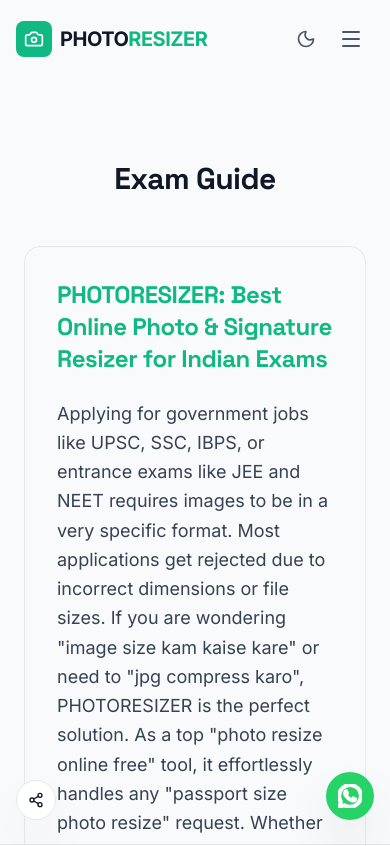
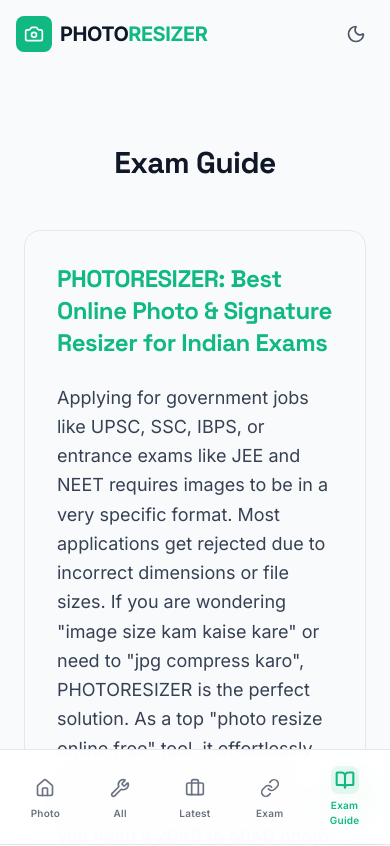
Before and after one commit to akshaymad0608-png/photosignresizer, a React (Vite) app: page /blog in a window 390 px wide. Shown: the top 846 px of the page. Built offline with nearby package versions, Linux system fonts and the light colour scheme.

Commit message:
feat: update UI, metadata, and branding
- Add hero image and refine layout in Header
- Remove mobile hamburger menu
- Rename "Free Tools" to "All Files Converter"
- Improve Google Translate widget styling
- Update SEO meta tags for better search relevance

```diff
--- /dev/null
+++ b/components/MobileBottomNav.tsx
@@ -0,0 +1,51 @@
+import React from 'react';
+import { Home, Briefcase, Link as LinkIcon, BookOpen, Wrench } from 'lucide-react';
+import { Language } from '../types';
+import { TRANSLATIONS } from '../constants';
+
+interface MobileBottomNavProps {
+  lang: Language;
+  activeTab: string;
+  setActiveTab: (tab: 'home' | 'faq' | 'blog' | 'tools' | 'jobs' | 'links') => void;
+}
+
+const MobileBottomNav = ({ lang, activeTab, setActiveTab }: MobileBottomNavProps) => {
+  const tabs = [
+    { id: 'home', icon: Home, label: TRANSLATIONS[lang].photoResizer.split(' ')[0] },
+    { id: 'tools', icon: Wrench, label: TRANSLATIONS[lang].freeTools.split(' ')[0] },
+    { id: 'jobs', icon: Briefcase, label: TRANSLATIONS[lang].latestJobs.split(' ')[0] },
+    { id: 'links', icon: LinkIcon, label: TRANSLATIONS[lang].examLinks.split(' ')[0] },
+    { id: 'blog', icon: BookOpen, label: TRANSLATIONS[lang].blog },
+  ] as const;
+
+  return (
+    <div className="md:hidden fixed bottom-0 left-0 right-0 bg-white/95 dark:bg-gray-950/95 backdrop-blur-lg border-t border-gray-200 dark:border-gray-800 z-50 pb-[env(safe-area-inset-bottom)]">
+      <div className="flex justify-around items-center p-2">
+        {tabs.map((tab) => {
+          const Icon = tab.icon;
+          const isActive = activeTab === tab.id;
+          return (
+            <button
+              key={tab.id}
+              onClick={() => setActiveTab(tab.id as any)}
+              className={`flex flex-col items-center justify-center w-full p-2 space-y-1 rounded-xl transition-all ${
+                isActive
+                  ? 'text-brand'
+                  : 'text-gray-500 dark:text-gray-400 hover:text-gray-900 dark:hover:text-gray-100'
+              }`}
+            >
+              <div className={`p-1 rounded-lg transition-colors ${isActive ? 'bg-brand/10' : 'bg-transparent'}`}>
+                <Icon size={20} strokeWidth={isActive ? 2.5 : 2} />
+              </div>
+              <span className={`text-[10px] font-semibold tracking-wide ${isActive ? 'font-bold' : ''}`}>
+                {tab.label}
+              </span>
+            </button>
+          );
+        })}
+      </div>
+    </div>
+  );
+};
+
+export default MobileBottomNav;
--- a/components/Navbar.tsx
+++ b/components/Navbar.tsx
@@ -1,5 +1,5 @@
-import React, { useState } from 'react';
-import { Camera, Sun, Moon, Menu, X } from 'lucide-react';
+import React from 'react';
+import { Camera, Sun, Moon } from 'lucide-react';
 import { Language } from '../types';
 import { TRANSLATIONS } from '../constants';
 
@@ -13,18 +13,14 @@
 }
 
 const Navbar = ({ lang, isScrolled, activeTab, setActiveTab, darkMode, setDarkMode }: NavbarProps) => {
-  const [isMenuOpen, setIsMenuOpen] = useState(false);
-
-  const toggleMenu = () => setIsMenuOpen(!isMenuOpen);
 
   const handleTabClick = (tab: 'home' | 'faq' | 'blog' | 'tools' | 'jobs' | 'links') => {
     setActiveTab(tab);
-    setIsMenuOpen(false);
   };
 
   return (
     <nav className={`fixed top-0 left-0 right-0 z-50 transition-all duration-300 ${
-      isScrolled || isMenuOpen
+      isScrolled
         ? 'bg-white/95 dark:bg-gray-950/95 backdrop-blur-md shadow-sm py-3 border-b border-gray-200 dark:border-gray-800'
         : 'bg-transparent py-4'
     }`}>
@@ -112,62 +108,9 @@
             >
               {darkMode ? <Sun size={20} /> : <Moon size={20} />}
             </button>
-
-            <button
-              onClick={toggleMenu}
-              className="md:hidden p-2.5 rounded-xl transition-all hover:bg-gray-100 dark:hover:bg-gray-800 text-gray-600 dark:text-gray-300 border border-transparent hover:border-gray-200 dark:hover:border-gray-700"
-              aria-label="Toggle Mobile Menu"
-              aria-expanded={isMenuOpen}
-            >
-              {isMenuOpen ? <X size={24} /> : <Menu size={24} />}
-            </button>
           </div>
         </div>
       </div>
-
-      {/* Mobile Menu */}
-      {isMenuOpen && (
-        <div className="md:hidden bg-white dark:bg-gray-950 border-t border-gray-100 dark:border-gray-800 shadow-lg">
-          <div className="px-4 py-4 space-y-2">
-            <button
-              onClick={() => handleTabClick('home')}
-              className={`block w-full text-left px-4 py-3 rounded-lg text-base font-semibold transition-colors ${activeTab === 'home' ? 'bg-brand/10 text-brand' : 'text-gray-600 dark:text-gray-300 hover:bg-gray-50 dark:hover:bg-gray-900'}`}
-            >
-              {TRANSLATIONS[lang].photoResizer}
-            </button>
-            <button
-              onClick={() => handleTabClick('jobs')}
-              className={`block w-full text-left px-4 py-3 rounded-lg text-base font-semibold transition-colors ${activeTab === 'jobs' ? 'bg-brand/10 text-brand' : 'text-gray-600 dark:text-gray-300 hover:bg-gray-50 dark:hover:bg-gray-900'}`}
-            >
-              {TRANSLATIONS[lang].latestJobs}
-            </button>
-            <button
-              onClick={() => handleTabClick('links')}
-              className={`block w-full text-left px-4 py-3 rounded-lg text-base font-semibold transition-colors ${activeTab === 'links' ? 'bg-brand/10 text-brand' : 'text-gray-600 dark:text-gray-300 hover:bg-gray-50 dark:hover:bg-gray-900'}`}
-            >
-              {TRANSLATIONS[lang].examLinks}
-            </button>
-            <button
-              onClick={() => handleTabClick('blog')}
-              className={`block w-full text-left px-4 py-3 rounded-lg text-base font-semibold transition-colors ${activeTab === 'blog' ? 'bg-brand/10 text-brand' : 'text-gray-600 dark:text-gray-300 hover:bg-gray-50 dark:hover:bg-gray-900'}`}
-            >
-              {TRANSLATIONS[lang].blog}
-            </button>
-            <button
-              onClick={() => handleTabClick('faq')}
-              className={`block w-full text-left px-4 py-3 rounded-lg text-base font-semibold transition-colors ${activeTab === 'faq' ? 'bg-brand/10 text-brand' : 'text-gray-600 dark:text-gray-300 hover:bg-gray-50 dark:hover:bg-gray-900'}`}
-            >
-              {TRANSLATIONS[lang].faq}
-            </button>
-            <button
-              onClick={() => handleTabClick('tools')}
-              className={`block w-full text-left px-4 py-3 rounded-lg text-base font-semibold transition-colors ${activeTab === 'tools' ? 'bg-brand/10 text-brand' : 'text-gray-600 dark:text-gray-300 hover:bg-gray-50 dark:hover:bg-gray-900'}`}
-            >
-              {TRANSLATIONS[lang].freeTools}
-            </button>
-          </div>
-        </div>
-      )}
     </nav>
   );
 };
--- a/constants.ts
+++ b/constants.ts
@@ -336,7 +336,7 @@
     photoResizer: 'Photo Resizer',
     latestJobs: 'Latest Jobs',
     examLinks: 'Exam Links',
-    freeTools: 'Free Image Tools',
+    freeTools: 'All Files Converter',
     settings: 'Advanced Settings',
     grayscale: 'Convert to Black & White',
     autoCrop: 'Auto Crop to Aspect Ratio',
@@ -386,7 +386,7 @@
     photoResizer: 'फोटो रिसाइज़र',
     latestJobs: 'नवीनतम नौकरियाँ',
     examLinks: 'परीक्षा लिंक',
-    freeTools: 'मुफ्त इमेज टूल्स',
+    freeTools: 'सभी फ़ाइलें कनवर्टर',
     settings: 'एडवांस सेटिंग्स',
     grayscale: 'ब्लैक एंड व्हाइट में बदलें',
     autoCrop: 'ऑटो क्रॉप (अनुपात अनुसार)',
--- a/index.css
+++ b/index.css
@@ -77,9 +77,12 @@
   font-size: 0px !important;
   display: flex !important;
   align-items: center;
+  width: 120px;
+  overflow: hidden;
 }
-.goog-te-gadget > span,
-.goog-te-gadget > div {
+.goog-te-gadget span,
+.goog-logo-link,
+.goog-te-gadget img {
   display: none !important;
 }
 .goog-te-gadget .goog-te-combo {
@@ -93,7 +96,8 @@
   outline: none;
   cursor: pointer;
   margin: 0 !important;
-  max-width: 100px;
+  width: 120px;
+  max-width: 120px;
   appearance: none;
   -webkit-appearance: none;
   -moz-appearance: none;
--- a/pages/Home.tsx
+++ b/pages/Home.tsx
@@ -13,6 +13,7 @@
 
 // --- New Components ---
 import Navbar from '../components/Navbar';
+import MobileBottomNav from '../components/MobileBottomNav';
 import Header from '../components/Header';
 import ImageControls from '../components/ImageControls';
 
@@ -98,7 +99,7 @@
 
   // Dynamic Title for SEO
   useEffect(() => {
-    let title = "PHOTORESIZER: Govt Exam Photo Maker";
+    let title = "PHOTORESIZER: Govt Exam Photo Maker | Resize & Compress Image Online";
     if (activeTab === 'home') {
       title = `Resize Photo & Sign for ${selectedExam.name.split('(')[0].trim()} - ${title}`;
     } else if (activeTab === 'blog') {
@@ -106,7 +107,7 @@
     } else if (activeTab === 'faq') {
       title = `FAQ - ${title}`;
     } else if (activeTab === 'tools') {
-      title = `Free Image Tools & Converters - ${title}`;
+      title = `All Files Converters & Free Image Tools - ${title}`;
     }
     document.title = title;
   }, [activeTab, selectedExam]);
@@ -323,12 +324,9 @@
       />
 
       {/* Main Content Area */}
-      <main className="flex-grow pt-28 sm:pt-32 md:pt-40 lg:pt-48 pb-24 sm:pb-0">
+      <main className="flex-grow pt-24 sm:pt-28 md:pt-32 lg:pt-32 pb-24 sm:pb-0">
         {activeTab === 'home' && (
           <div className="max-w-7xl mx-auto px-3 sm:px-6 lg:px-8">
-
-            <Header lang={lang} onSelectExam={setSelectedExam} />
-
             <div className="grid grid-cols-1 lg:grid-cols-12 gap-8 lg:gap-12 mb-12 sm:mb-24 mt-4 sm:mt-8">
               {/* Left Column: Controls */}
               <div className="lg:col-span-4 space-y-6 sm:space-y-8">
@@ -604,6 +602,10 @@
               </div>
             </div>
 
+            <div className="mt-16 border-t border-gray-200 dark:border-gray-800 pt-16">
+              <Header lang={lang} onSelectExam={setSelectedExam} />
+            </div>
+
             {/* Remove SEO Content Sections from bottom of Home Page since they'll have their own tabs */}
           </div>
         )}
@@ -695,6 +697,8 @@
 
       {/* Floating Share Button */}
       <FloatingShare />
+
+      <MobileBottomNav lang={lang} activeTab={activeTab} setActiveTab={handleTabChange} />
     </div>
   );
 }
```
Also changed, not shown: components/Header.tsx (+6 -1 lines), index.html (+6 -6 lines).
